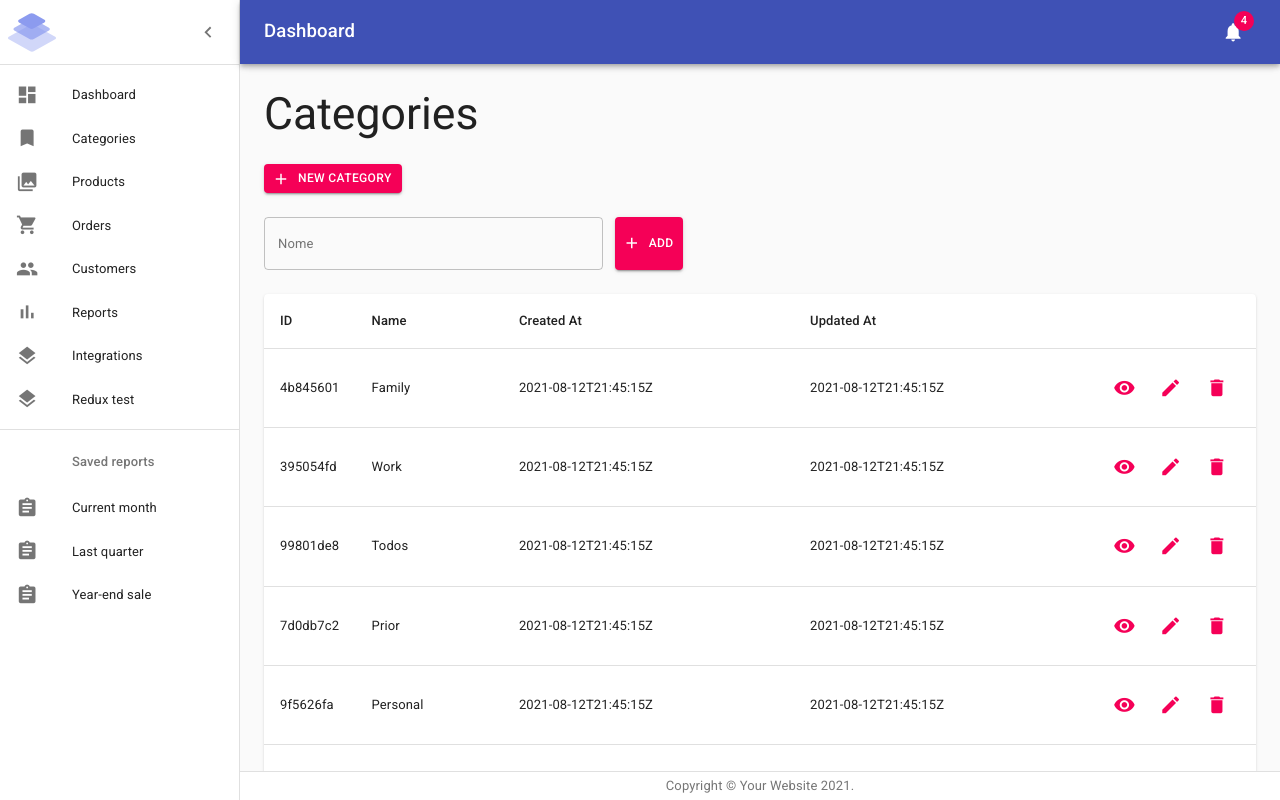
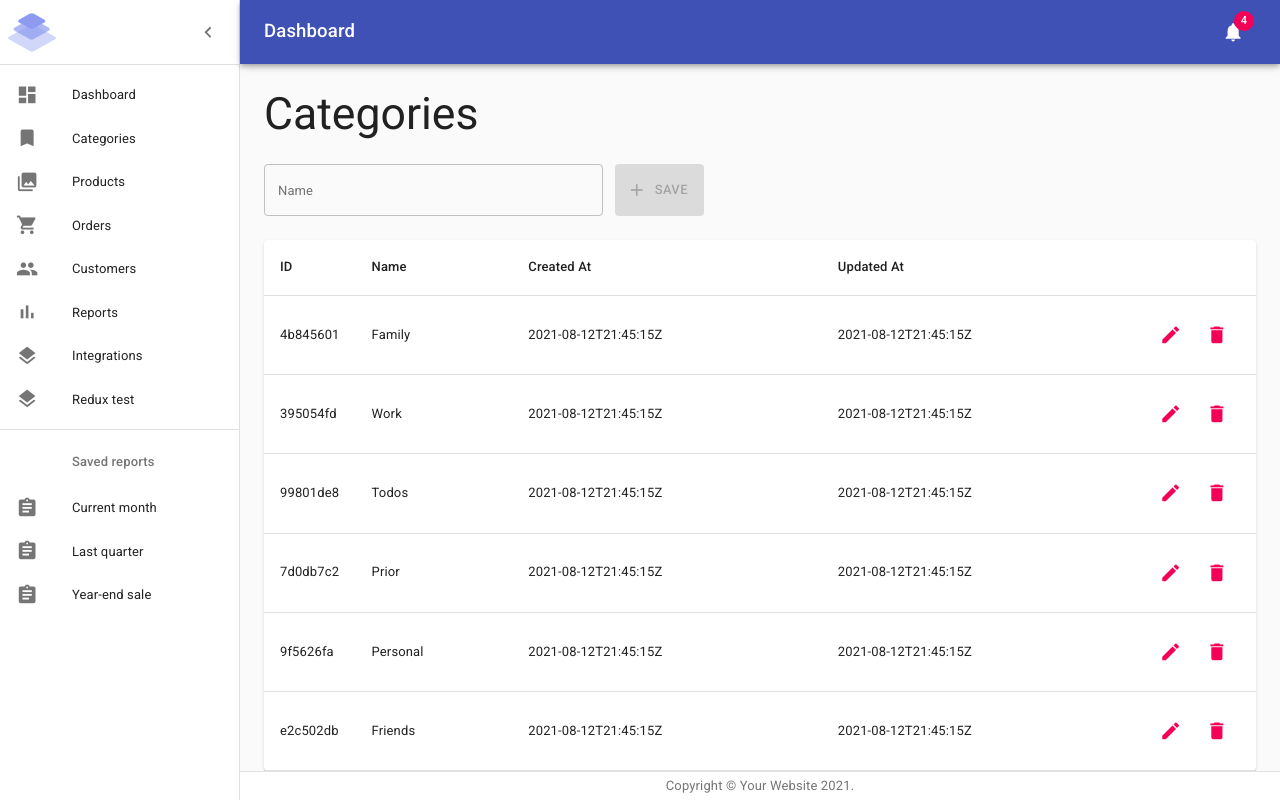
Before and after one commit to jeanbarcellos/reactjs.project-demo-001, a React (Create React App) app: page /categories in a window 1280 px wide. Built offline with nearby package versions, Linux system fonts and the light colour scheme; what app would draw is missing.

Commit message:
CRUD Completo usando redux

```diff
--- a/src/app/pages/categories/CategoriesPage.js
+++ b/src/app/pages/categories/CategoriesPage.js
@@ -13,47 +13,49 @@ import Tooltip from '@material-ui/core/Tooltip'
 import PageTile from 'core/Page/PageTile'
 import { Button, TextField } from '@material-ui/core'
 import { useDispatch, useSelector } from 'react-redux'
-import { categoryAdded } from './categoriesSlice'
+import { categoryAdded, categoryUpdated, categoryDeleted } from './categoriesSlice'
 import Utils from 'core/utils'
+
+const defaultFormState = {
+  id: null,
+  name: '',
+  createdAt: '',
+  updatedAt: ''
+}
 
 const CategoriesPage = props => {
   const dispatch = useDispatch()
   const categories = useSelector(state => state.categories.entities)
 
-  const [form, setForm] = useState({
-    id: '',
-    name: '',
-    createdAt: '',
-    updatedAt: ''
-  })
-
+  const [form, setForm] = useState(defaultFormState)
   const handleChange = e => setForm({ ...form, [e.target.name]: e.target.value })
 
-  const handleCreate = ev => {
-    console.log('handleCreate')
-  }
-
-  const handleShow = category => ev => {
-    console.log('handleShow', category)
-  }
-
   const handleEdit = category => ev => {
-    console.log('handleEdit', category)
+    console.log('edit', category)
+    setForm(category)
   }
 
   const handleDelete = category => ev => {
-    console.log('handleDelete', category)
+    console.log('delete', category)
+    dispatch(categoryDeleted(category))
   }
 
-  const onAdd = ev => {
-    dispatch(
-      categoryAdded({
+  const onSave = () => {
+    if (form.id === null) {
+      const date = new Date().toISOString()
+      const data = {
         ...form,
         id: Utils.generateID(),
-        createdAt: new Date().toISOString(),
-        updatedAt: new Date().toISOString()
-      })
-    )
+        createdAt: date,
+        updatedAt: date
+      }
+
+      dispatch(categoryAdded(data))
+    } else {
+      dispatch(categoryUpdated({ ...form }))
+    }
+
+    setForm(defaultFormState)
   }
 
   return (
@@ -65,29 +67,23 @@ const CategoriesPage = props => {
       content={
         <div>
           <div className='mb-24'>
-            <Button
-              size='small'
-              startIcon={<Icon>add</Icon>}
-              variant='contained'
-              color='secondary'
-              onClick={handleCreate}
-            >
-              New category
-            </Button>
-          </div>
-
-          <div className='mb-24'>
             <div className='flex -mx-12'>
               <TextField
                 className='mx-12 w-4/12'
                 variant='outlined'
-                label='Nome'
+                label='Name'
                 name='name'
                 value={form.name}
                 onChange={handleChange}
               />
-              <Button size='small' startIcon={<Icon>add</Icon>} variant='contained' color='secondary' onClick={onAdd}>
-                Add
+              <Button
+                startIcon={<Icon>add</Icon>}
+                variant='contained'
+                color='secondary'
+                onClick={onSave}
+                disabled={!form.name}
+              >
+                Save
               </Button>
             </div>
           </div>
@@ -113,18 +109,11 @@ const CategoriesPage = props => {
                     <TableCell align='left'>{row.createdAt}</TableCell>
                     <TableCell align='left'>{row.updatedAt}</TableCell>
                     <TableCell align='left' className='w-0 whitespace-nowrap'>
-                      <Tooltip title='Details'>
-                        <IconButton color='secondary' onClick={handleShow(row)}>
-                          <Icon>visibility</Icon>
-                        </IconButton>
-                      </Tooltip>
-
                       <Tooltip title='Edit'>
                         <IconButton color='secondary' onClick={handleEdit(row)}>
                           <Icon>edit</Icon>
                         </IconButton>
                       </Tooltip>
-
                       <Tooltip title='Delete'>
                         <IconButton color='secondary' onClick={handleDelete(row)}>
                           <Icon>delete</Icon>
--- a/src/app/pages/categories/categoriesSlice.js
+++ b/src/app/pages/categories/categoriesSlice.js
@@ -13,10 +13,26 @@ const categoriesSlice = createSlice({
   reducers: {
     categoryAdded(state, action) {
       state.entities.push(action.payload)
+    },
+    categoryUpdated(state, action) {
+      const { id, name } = action.payload
+
+      const existingCategory = state.entities.find(category => category.id === id)
+
+      if (existingCategory) {
+        existingCategory.name = name
+        existingCategory.updatedAt = new Date().toISOString()
+      }
+    },
+    categoryDeleted(state, action) {
+      const { id } = action.payload
+
+      const index = state.entities.findIndex(category => category.id === id)
+      state.entities.splice(index, 1)
     }
   }
 })
 
-export const { categoryAdded } = categoriesSlice.actions
+export const { categoryAdded, categoryUpdated, categoryDeleted } = categoriesSlice.actions
 
 export default categoriesSlice.reducer
```
